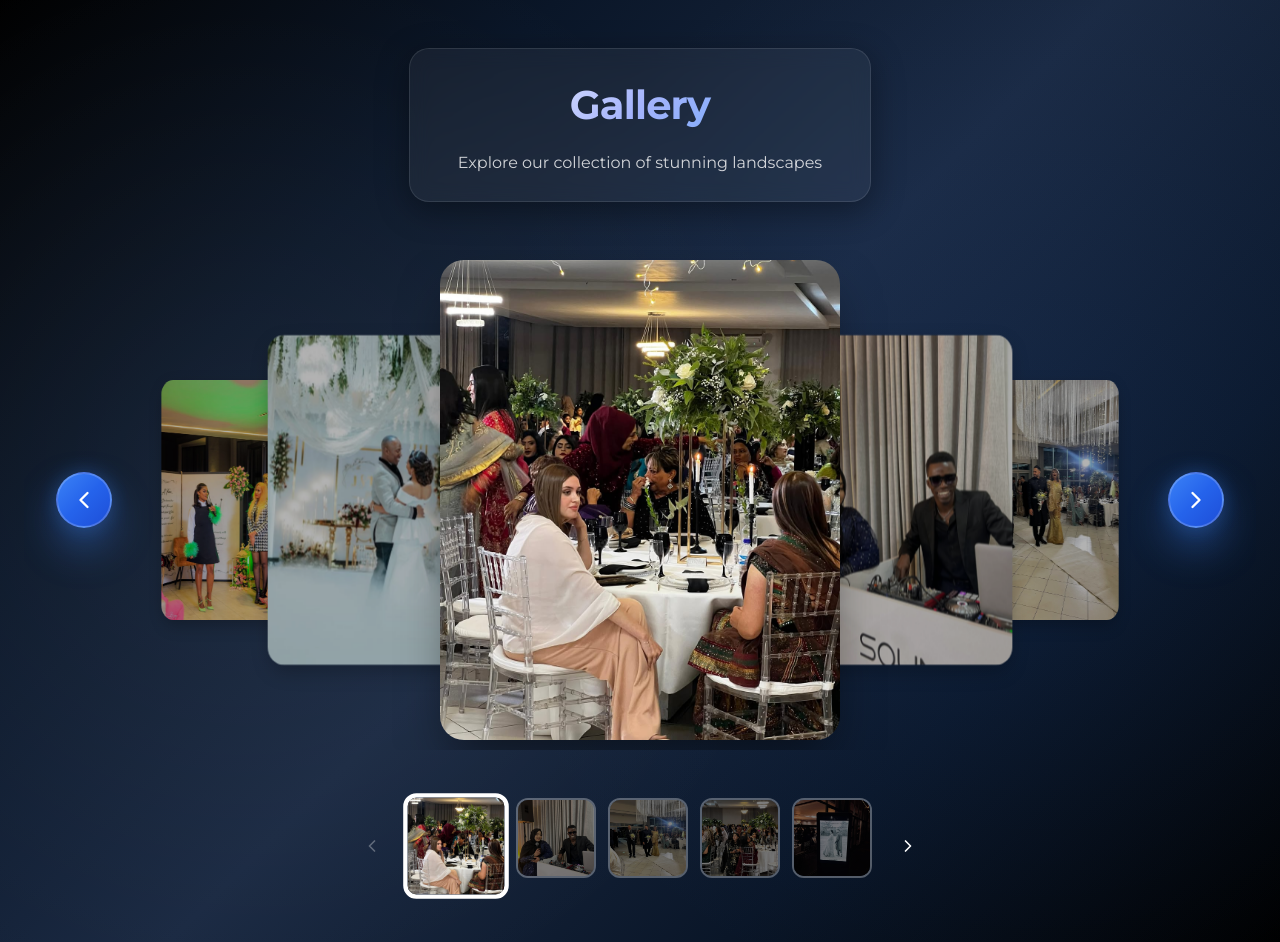
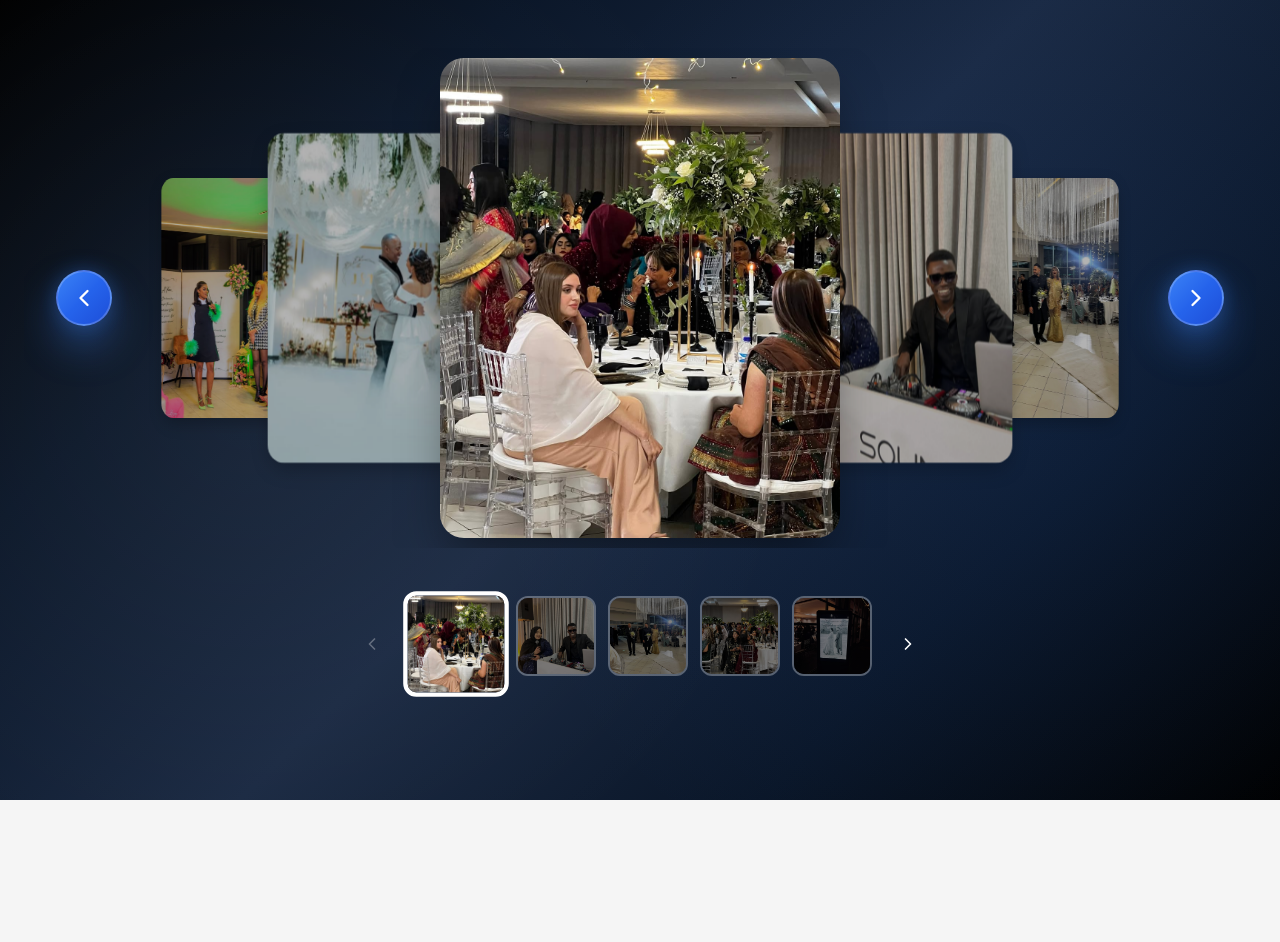
Before and after one commit to Naomi-Faffy/LightSound, a React (Vite) app: page /gallery in a window 1280 px wide. After the commit the page ends 800 px from the top, so only its background shows below. Built offline with nearby package versions, Linux system fonts and the light colour scheme.

Commit message:
Update portfolio

```diff
--- a/src/pages/Gallery.jsx
+++ b/src/pages/Gallery.jsx
@@ -46,56 +46,6 @@ export default function Gallery() {
         zIndex: 1,
         padding: "3rem 1.5rem"
       }}>
-        <motion.div
-          initial={{ opacity: 0, y: 20 }}
-          animate={{ opacity: 1, y: 0 }}
-          transition={{ duration: 0.6 }}
-          style={{
-            textAlign: "center",
-            marginBottom: "3rem",
-            display: "flex",
-            flexDirection: "column",
-            alignItems: "center",
-            justifyContent: "center"
-          }}
-        >
-          {/* Glass morphism card for title */}
-          <div style={{
-            background: "rgba(255, 255, 255, 0.05)",
-            backdropFilter: "blur(10px)",
-            WebkitBackdropFilter: "blur(10px)",
-            border: "1px solid rgba(255, 255, 255, 0.1)",
-            borderRadius: "20px",
-            padding: "1.5rem 3rem",
-            boxShadow: "0 8px 32px 0 rgba(0, 0, 0, 0.37)",
-            maxWidth: "500px",
-            margin: "0 auto"
-          }}>
-            <h1 style={{
-              fontSize: "clamp(2rem, 4vw, 2.5rem)",
-              fontWeight: "bold",
-              background: "linear-gradient(135deg, #ffffff 0%, #a5b4fc 50%, #60a5fa 100%)",
-              WebkitBackgroundClip: "text",
-              WebkitTextFillColor: "transparent",
-              backgroundClip: "text",
-              marginBottom: "0.75rem",
-              letterSpacing: "-0.02em",
-              textAlign: "center"
-            }}>
-              Gallery
-            </h1>
-            <p style={{
-              fontSize: "1rem",
-              color: "rgba(255, 255, 255, 0.8)",
-              maxWidth: "42rem",
-              margin: "0 auto",
-              textAlign: "center",
-              lineHeight: "1.75"
-            }}>
-              Explore our collection of stunning landscapes
-            </p>
-          </div>
-        </motion.div>
 
         <ThreeDCarousel images={images} />
       </div>
```
